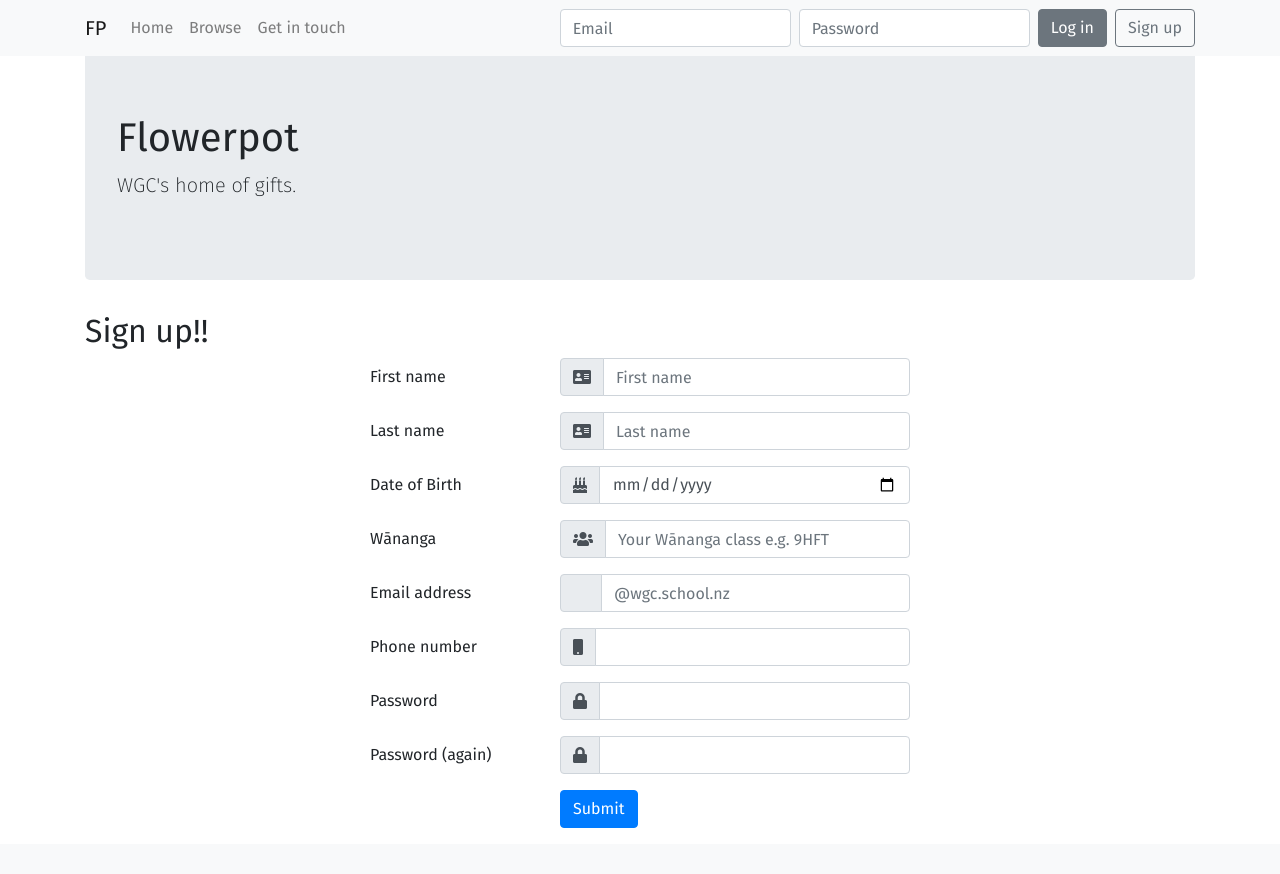
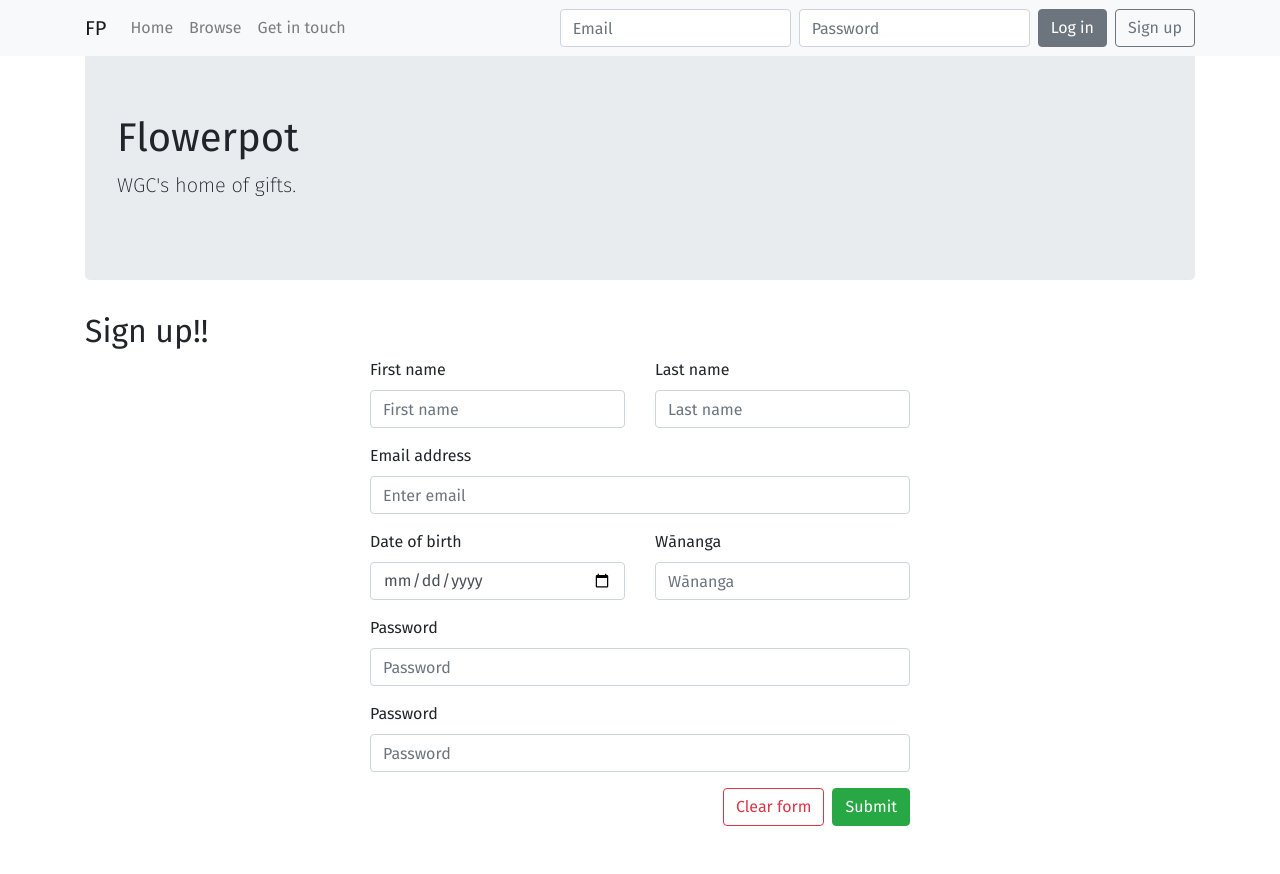
Before and after one commit to WGCDT/13dt-web-apps-harfordt, a Flask app: page /register in a window 1280 px wide. Before the commit the page ends 828 px from the top, so only its background shows below. Run offline with Flask 2, Linux system fonts and the light colour scheme; some libraries are stand-ins or nearby versions.

Commit message:
Entirely update and redesign form

```diff
--- a/templates/register.html
+++ b/templates/register.html
@@ -9,123 +9,48 @@
 
 {% block body %}
     <h2>Sign up!!</h2>
-    <div class="row justify-content-center">
-        <div class="col-6">
+    <div class="row justify-content-center mb-5">
+        <div class="col-lg-6">
             <form method="post" action="/create-new-user">
-                <div class="form-group row">
-                    <label for="fname" class="col-4 col-form-label">First name</label>
-                    <div class="col-8">
-                        <div class="input-group">
-                            <div class="input-group-prepend">
-                                <div class="input-group-text">
-                                    <i class="fa fa-address-card"></i>
-                                </div>
-                            </div>
-                            <input id="fname" name="fname" placeholder="First name" type="text" class="form-control"
-                                   required="required">
-                        </div>
+                <div class="row">
+                    <div class="form-group col-lg-6">
+                        <label for="fname">First name</label>
+                        <input type="text" class="form-control" id="fname" name="fname" placeholder="First name"
+                               required>
+                    </div>
+                    <div class="form-group col-lg-6">
+                        <label for="lname">Last name</label>
+                        <input type="text" class="form-control" id="lname" name="lname" placeholder="Last name"
+                               required>
                     </div>
                 </div>
-                <div class="form-group row">
-                    <label class="col-4 col-form-label" for="lname">Last name</label>
-                    <div class="col-8">
-                        <div class="input-group">
-                            <div class="input-group-prepend">
-                                <div class="input-group-text">
-                                    <i class="fa fa-address-card"></i>
-                                </div>
-                            </div>
-                            <input id="lname" name="lname" placeholder="Last name" type="text" class="form-control"
-                                   required="required">
-                        </div>
+                <div class="form-group">
+                    <label for="email">Email address</label>
+                    <input type="email" class="form-control" id="email" name="email" placeholder="Enter email" required>
+                </div>
+                <div class="row">
+                    <div class="form-group col-lg-6">
+                        <label for="dob">Date of birth</label>
+                        <input type="date" class="form-control" id="dob" name="dob" required>
+                    </div>
+                    <div class="form-group col-lg-6">
+                        <label for="wananga">Wānanga</label>
+                        <input type="text" class="form-control" id="wananga" name="wananga" placeholder="Wānanga"
+                               required>
                     </div>
                 </div>
-                <div class="form-group row">
-                    <label for="dob" class="col-4 col-form-label">Date of Birth</label>
-                    <div class="col-8">
-                        <div class="input-group">
-                            <div class="input-group-prepend">
-                                <div class="input-group-text">
-                                    <i class="fa fa-birthday-cake"></i>
-                                </div>
-                            </div>
-                            <input id="dob" name="dob" type="date" class="form-control" required="required">
-                        </div>
-                    </div>
+                <div class="form-group">
+                    <label for="password">Password</label>
+                    <input type="password" class="form-control" id="password" name="password" placeholder="Password"
+                           required>
                 </div>
-                <div class="form-group row">
-                    <label for="wananga" class="col-4 col-form-label">Wānanga</label>
-                    <div class="col-8">
-                        <div class="input-group">
-                            <div class="input-group-prepend">
-                                <div class="input-group-text">
-                                    <i class="fa fa-users"></i>
-                                </div>
-                            </div>
-                            <input id="wananga" name="wananga" placeholder="Your Wānanga class e.g. 9HFT" type="text"
-                                   class="form-control" required="required">
-                        </div>
-                    </div>
+                <div class="form-group">
+                    <label for="password2">Password</label>
+                    <input type="password" class="form-control" id="password2" name="password2" placeholder="Password"
+                           required>
                 </div>
-                <div class="form-group row">
-                    <label for="email" class="col-4 col-form-label">Email address</label>
-                    <div class="col-8">
-                        <div class="input-group">
-                            <div class="input-group-prepend">
-                                <div class="input-group-text">
-                                    <i class="fa fa-envelope-o"></i>
-                                </div>
-                            </div>
-                            <input id="email" name="email" placeholder="@wgc.school.nz" type="email"
-                                   class="form-control"
-                                   required="required">
-                        </div>
-                    </div>
-                </div>
-                <div class="form-group row">
-                    <label for="phone" class="col-4 col-form-label">Phone number</label>
-                    <div class="col-8">
-                        <div class="input-group">
-                            <div class="input-group-prepend">
-                                <div class="input-group-text">
-                                    <i class="fa fa-mobile-phone"></i>
-                                </div>
-                            </div>
-                            <input id="phone" name="phone" type="text" class="form-control" required="required">
-                        </div>
-                    </div>
-                </div>
-                <div class="form-group row">
-                    <label for="password" class="col-4 col-form-label">Password</label>
-                    <div class="col-8">
-                        <div class="input-group">
-                            <div class="input-group-prepend">
-                                <div class="input-group-text">
-                                    <i class="fa fa-lock"></i>
-                                </div>
-                            </div>
-                            <input id="password" name="password" type="password" class="form-control" required="required">
-                        </div>
-                    </div>
-                </div>
-                <div class="form-group row">
-                    <label for="password2" class="col-4 col-form-label">Password (again)</label>
-                    <div class="col-8">
-                        <div class="input-group">
-                            <div class="input-group-prepend">
-                                <div class="input-group-text">
-                                    <i class="fa fa-lock"></i>
-                                </div>
-                            </div>
-                            <input id="password2" name="password2" type="password" class="form-control" required="required">
-                        </div>
-                    </div>
-                </div>
-                <div class="form-group row">
-                    <div class="offset-4 col-8">
-                        <button name="submit" type="submit" class="btn btn-primary">Submit</button>
-                    </div>
-                </div>
+                <button type="submit" class="btn btn-success float-right">Submit</button>
+                <button type="reset" class="btn btn-outline-danger float-right mr-2">Clear form</button>
             </form>
         </div>
     </div>
```
